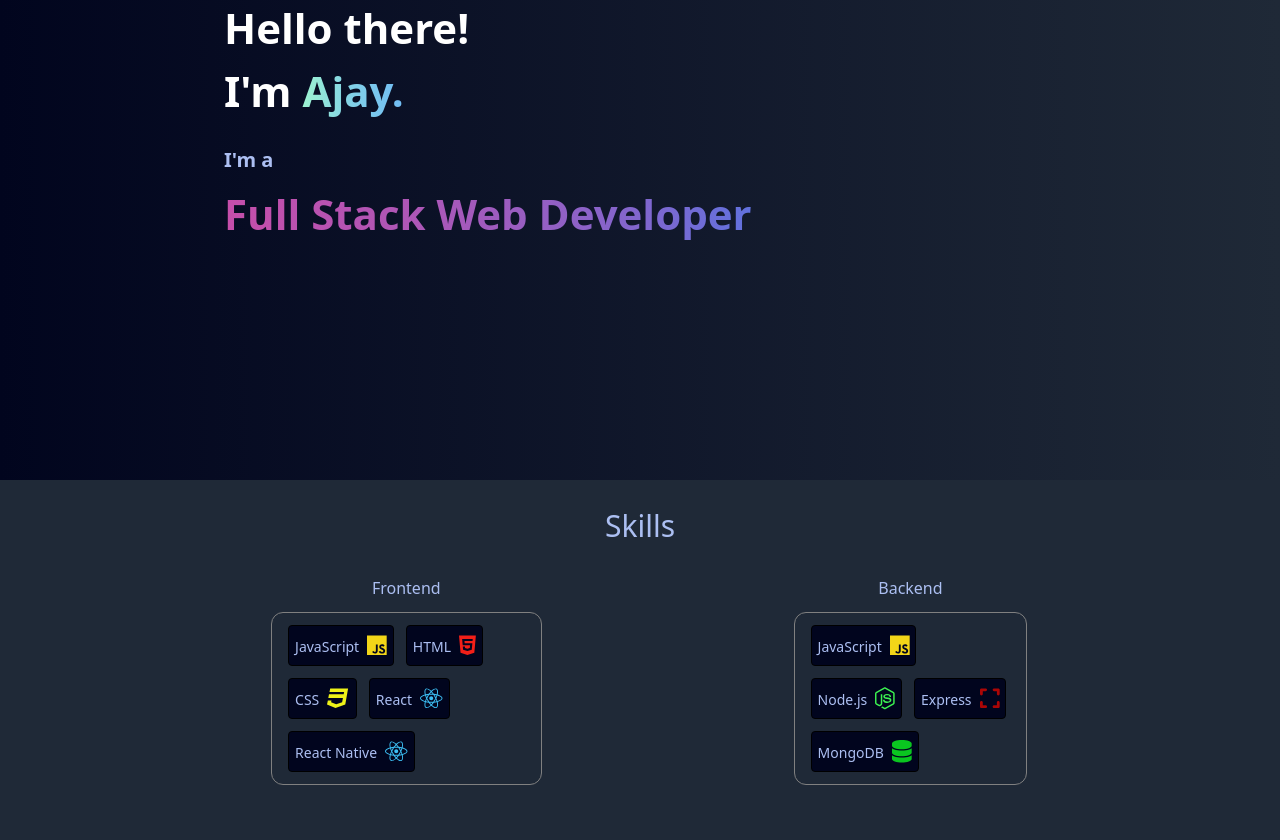
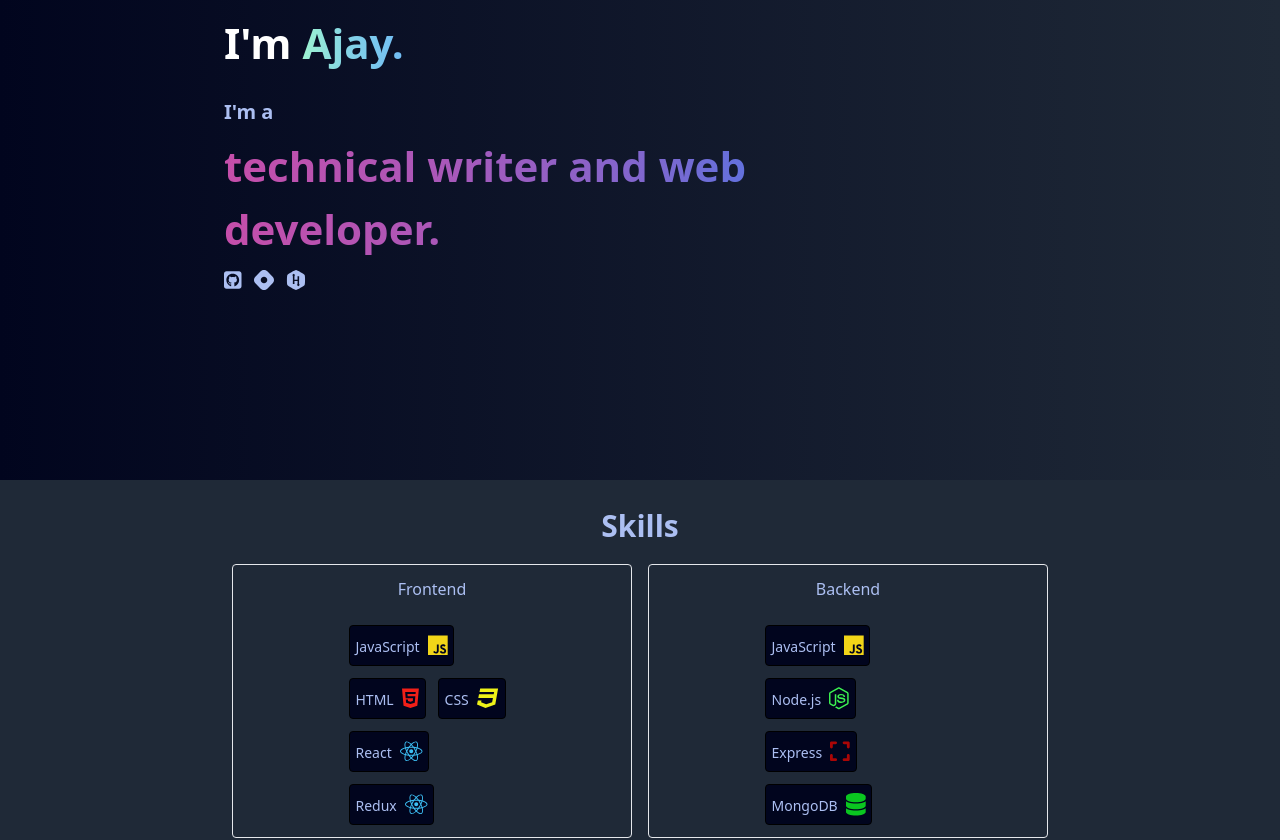
Before and after one commit to ajay020/portfolio, a Next.js app: page / in a window 1280 px wide. Shown: the part 320-1160 px from the top of the page. Built offline with nearby package versions, Linux system fonts and the light colour scheme.

Commit message:
update layout

```diff
--- a/src/components/Header.tsx
+++ b/src/components/Header.tsx
@@ -1,5 +1,13 @@
 import Image from "next/image";
 import styles from "../styles/Header.module.css";
+import {
+  faGithub,
+  faGithubSquare,
+  faHackerrank,
+  faHashnode,
+} from "@fortawesome/free-brands-svg-icons";
+import { FontAwesomeIcon } from "@fortawesome/react-fontawesome";
+import Link from "next/link";
 
 export default function Header() {
   return (
@@ -13,8 +21,22 @@ export default function Header() {
 
         <div>
           <h2 className={`leading-normal ${styles.textAnimation2}`}>
-            Full Stack Web Developer
+            technical writer and web developer.
           </h2>
+        </div>
+        <div className="mt-2 flex gap-3">
+          <Link href="https://github.com/ajay020" target="_blank">
+            <FontAwesomeIcon icon={faGithubSquare} size="lg" />
+          </Link>
+          <Link href="https://ajay020.hashnode.dev/" target="_blank">
+            <FontAwesomeIcon icon={faHashnode} size="lg" />
+          </Link>
+          <Link
+            href="https://www.hackerrank.com/profile/ajay020"
+            target="_blank"
+          >
+            <FontAwesomeIcon icon={faHackerrank} size="lg" />
+          </Link>
         </div>
       </div>
       <div className={styles.header__pic}>
--- a/src/components/Project.tsx
+++ b/src/components/Project.tsx
@@ -18,8 +18,11 @@ export default function Project({
   githubLink,
 }: Props) {
   return (
-    <section className={`border w-[400px] rounded-md p-4`}>
+    <section
+      className={`border w-[400px] hover:border-blue-600 rounded-md p-4`}
+    >
       <div className=" rounded-md">
+        {src && (
           <Image
             className="w-full rounded-md"
             src={`/${src}`}
@@ -28,6 +31,7 @@ export default function Project({
             sizes="100vw"
             alt="picture"
           />
+        )}
         <div className={styles.wrapper}>
           <h3 className="my-4 m-4 text-left">{title}</h3>
 
--- a/src/components/ProjectTabs.tsx
+++ b/src/components/ProjectTabs.tsx
@@ -13,7 +13,9 @@ function ProjectTabs() {
 
   return (
     <section id="projects" className={styles.projectTab}>
-      <h2>Projects</h2>
+      <h2 className="text-3xl font-bold mb-2">Projects</h2>
+      <ProjectList />
+
       <div
         className={`p-5  flex space-x-4 justify-center ${styles.tab_container}`}
       >
@@ -39,7 +41,7 @@ function ProjectTabs() {
           Mobile Project
         </button>
       </div>
-
+      {/*
       <div className="tab-content">
         {activeTab === "WebProject" && (
           <div>
@@ -51,7 +53,7 @@ function ProjectTabs() {
             <ReactNativeProjectList />
           </div>
         )}
-      </div>
+      </div> */}
     </section>
   );
 }
--- a/src/components/Skills.tsx
+++ b/src/components/Skills.tsx
@@ -14,21 +14,22 @@ import styles from "../styles/Skills.module.css";
 const Skills: React.FC = () => {
   return (
     <section id="skills" className={styles.skills}>
-      <h2 className="text-3xl">Skills</h2>
-      <div className="flex  justify-center flex-col md:flex-row ">
-        <div>
+      <h2 className="text-3xl font-bold">Skills</h2>
+      <div className="flex  justify-center flex-col md:flex-row gap-4  ">
+        <div className={`border rounded w-[400px]`}>
           <h3 className="text-center my-3">Frontend</h3>
-          <ul className={`${styles.skill_list}`}>
+          <ul className={`${styles.skill_list} `}>
             <SkillItem name="JavaScript" icon={faJs} color="#f2d518" />
             <SkillItem name="HTML" icon={faHtml5} color="#f21f18" />
             <SkillItem name="CSS" icon={faCss3} color="#eef218" />
             <SkillItem name="React" icon={faReact} color="#3cbff4" />
-            <SkillItem name="React Native" icon={faReact} color="#3cbff4" />
+            {/* <SkillItem name="React Native" icon={faReact} color="#3cbff4" /> */}
+            <SkillItem name="Redux" icon={faReact} color="#3cbff4" />
           </ul>
         </div>
-        <div>
+        <div className={`border rounded w-[400px]`}>
           <h3 className="my-3 text-center">Backend</h3>
-          <ul className={`${styles.skill_list}`}>
+          <ul className={`${styles.skill_list} w-[400px]`}>
             <SkillItem name="JavaScript" icon={faJs} color="#f2d518" />
             <SkillItem name="Node.js" icon={faNodeJs} color="#3cf451" />
             <SkillItem name="Express" icon={faExpand} color="#ab0606" />
--- a/src/styles/Skills.module.css
+++ b/src/styles/Skills.module.css
@@ -15,15 +15,12 @@
 
 .skill_list {
   list-style-type: none;
-  width: 60%;
+  /* width: 60%; */
   margin: auto;
   display: flex;
   gap: 12px;
   flex-wrap: wrap;
   padding: 12px 16px;
-  /* background-color: pink; */
-  border: 1px solid gray;
-  border-radius: 12px;
 }
 
 .skill_list_item {
```
Lines whose indentation alone changed are shown as unchanged.
